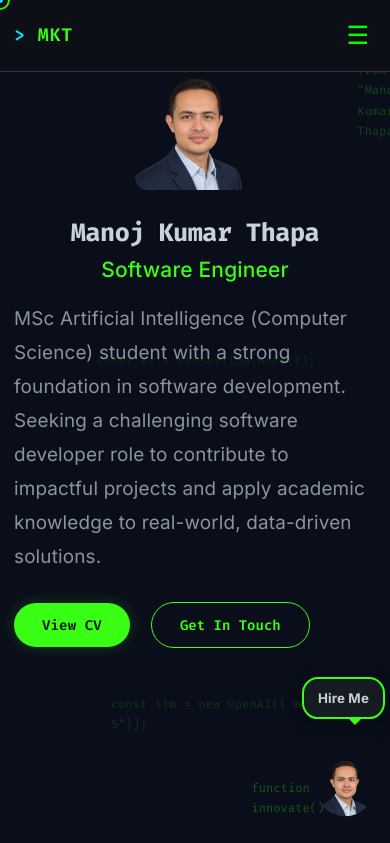
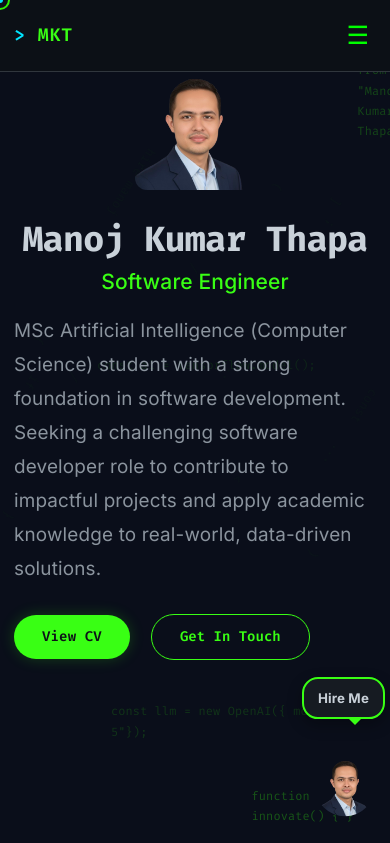
Before and after one commit to iammanoj807/profile, a React (Vite) app: page / in a window 390 px wide. Shown: the top 843 px of the page. Built offline with nearby package versions, Linux system fonts and the light colour scheme; some icons are missing.

Commit message:
Bigger name on mobile

```diff
--- a/src/index.css
+++ b/src/index.css
@@ -2350,8 +2350,8 @@ body::after {
   }
 
   .hero-text h1 {
-    font-size: 3.5rem;
-    white-space: nowrap;
+    font-size: 3rem;
+    white-space: normal;
     overflow: visible;
   }
 
@@ -2471,8 +2471,8 @@ body::after {
   }
 
   .hero-text h1 {
-    font-size: 1.8rem;
-    white-space: nowrap;
+    font-size: 2.5rem;
+    white-space: normal;
     overflow: visible;
   }
 
```
